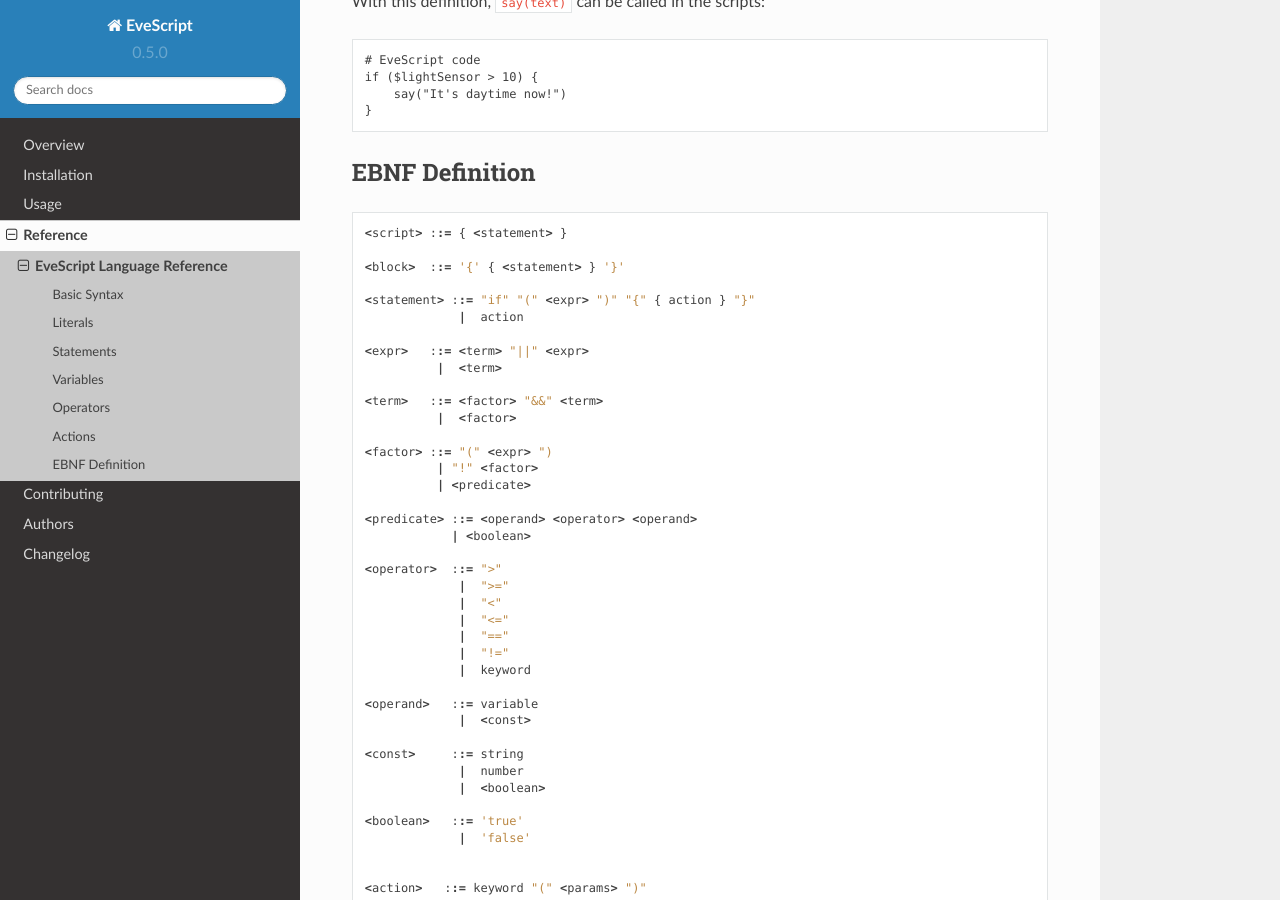
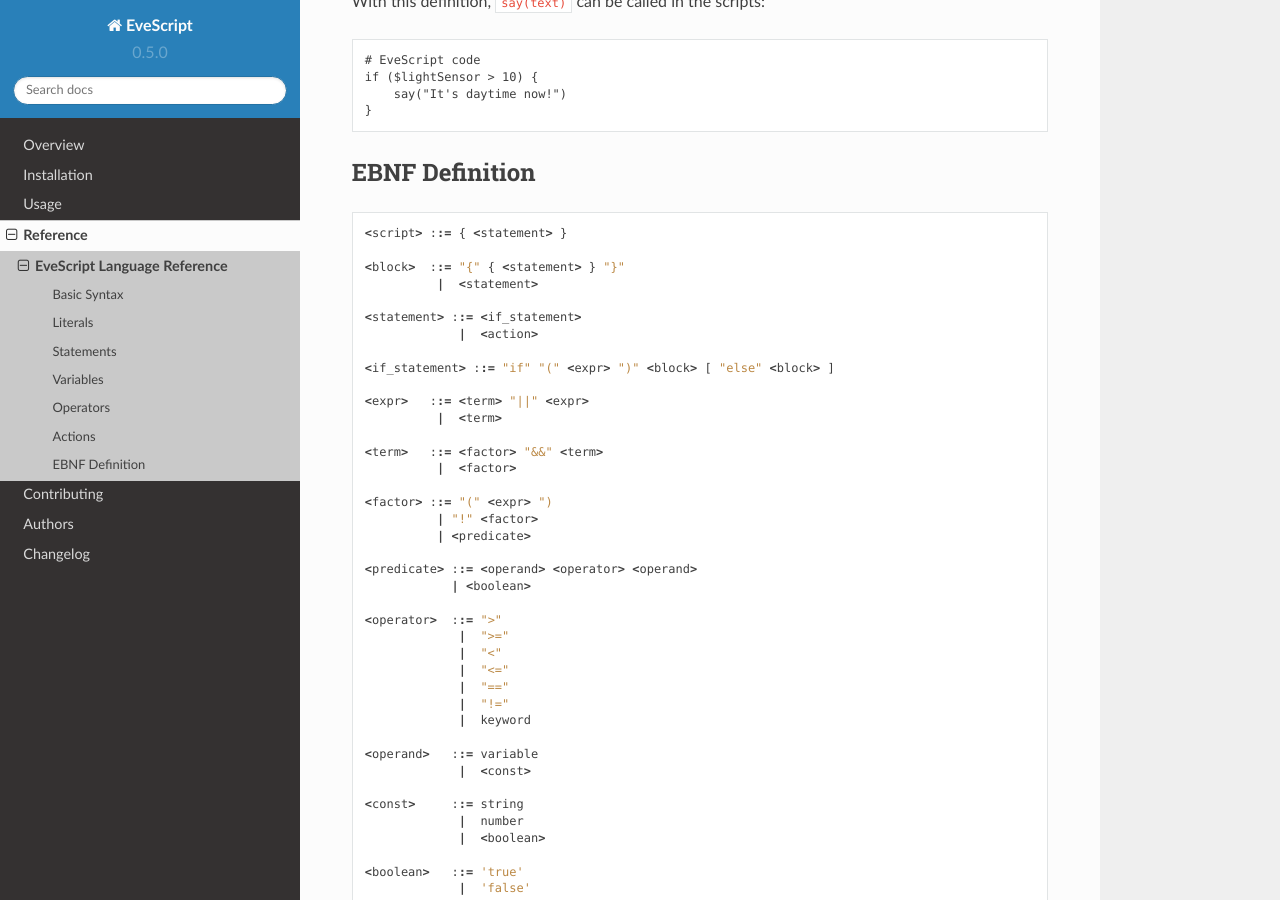
Before and after one commit to charlee/evescript, a Sphinx documentation site: the page built from docs/reference/evescript.rst, in a window 1280 px wide and 900 px high, scrolled down 5053 px. Built offline with Sphinx 7.4.7 and the Read the Docs theme 2.0.0, drawn with Linux system fonts in a browser that asks for light colours.

Commit message:
updated doc

```diff
--- a/docs/reference/evescript.rst
+++ b/docs/reference/evescript.rst
@@ -258,10 +258,13 @@
 
   <script> ::= { <statement> }
 
-  <block>  ::= '{' { <statement> } '}'
+  <block>  ::= "{" { <statement> } "}"
+            |  <statement>
 
-  <statement> ::= "if" "(" <expr> ")" "{" { action } "}"
-               |  action
+  <statement> ::= <if_statement>
+               |  <action>
+
+  <if_statement> ::= "if" "(" <expr> ")" <block> [ "else" <block> ]
 
   <expr>   ::= <term> "||" <expr>
             |  <term>
```
